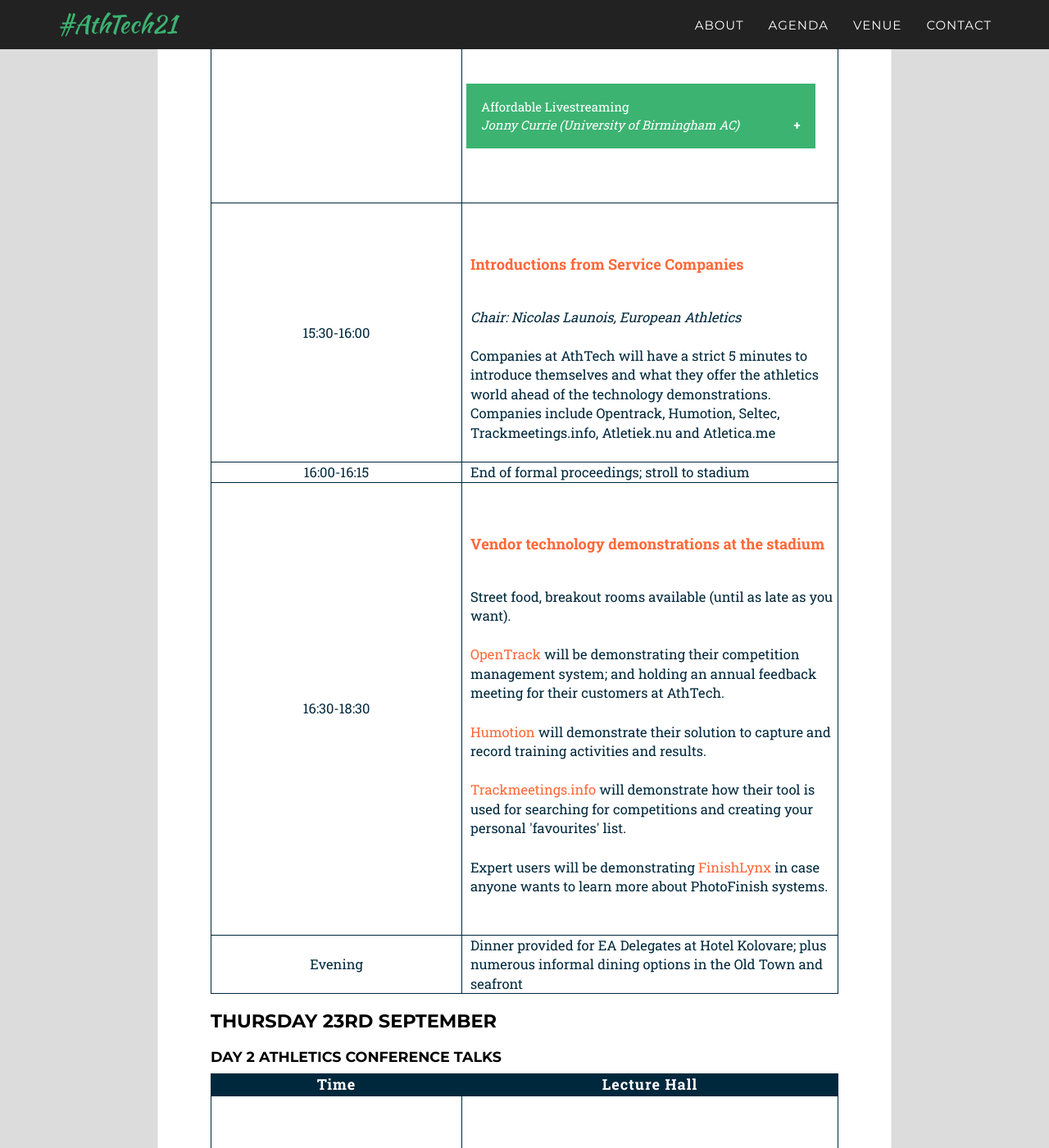
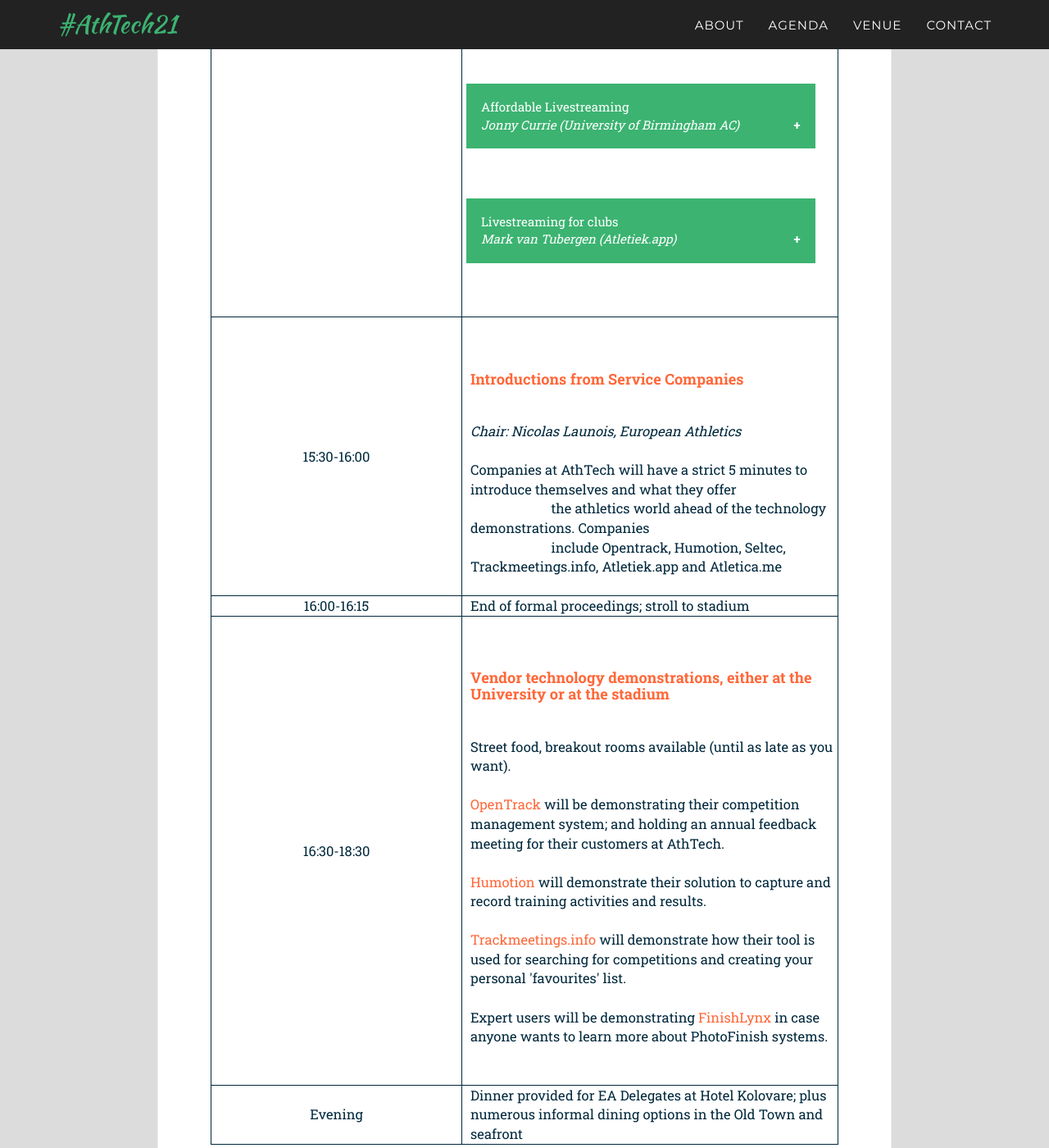
Before and after one commit to openath/athtech, a Jekyll site: the page built from _2021_pages/agenda.html, in a window 1280 px wide and 1400 px high, scrolled down 3927 px. Shown: the whole window at 82% size. Built offline with Jekyll 4.4.1, drawn with Linux system fonts in a browser that asks for light colours; some web fonts are replaced; some of the changed text lies outside the part shown.

Commit message:
Update agenda.html

```diff
--- a/_2021_pages/agenda.html
+++ b/_2021_pages/agenda.html
@@ -198,7 +198,7 @@
                     <td colspan="2">
                         <p><b>Live Broadcast and Streaming</b>
                         <br>Covid has taught us that people want to watch athletics at all levels from low key fixtures up to major championships. We show options available for a range of budgets.
-                        <button class='collapsible'>European Athletics<br><i>To be confirmed</i></button>
+                        <button class='collapsible'>European Athletics<br><i>Speaker to be confirmed</i></button>
                         <div class='content'>
                         <p>Technical set-up for European Athletics live streaming, streaming figures in 2021, and a case study of a specific German language remote production and streaming.</p>
                         </div>
@@ -216,13 +216,20 @@
                         <br>Affordable and accessible livestreaming software is on the rise, and local events are now able to provide live media coverage on a limited budget.
                         <br>A hands-on demonstration will be provided of how high-level but small-scale athletics meetings have been broadcast in the UK using OBS streaming software and OpenTrack TV graphics, as well as a discussion on innovation in the area and how grassroots athletics can be promoted to a wider audience.</p>
                         </div>
+                        <button class='collapsible'>Livestreaming for clubs<br><i>Mark van Tubergen (Atletiek.app)</i></button>
+                        <div class='content'>
+                        <p>How we enable all clubs in The Netherlands and Belgium to provide professional videographics for their livestreams
+                            at no additional costs and almost no extra volunteers.</p>
+                        </div>
                     </td>
                 </tr>
                 <tr>
                     <td>15:30-16:00</td>
                     <td colspan="2">
                         <p><b>Introductions from Service Companies</b></p><br><i>Chair: Nicolas Launois, European Athletics</i>
-                        <br>Companies at AthTech will have a strict 5 minutes to introduce themselves and what they offer the athletics world ahead of the technology demonstrations. Companies include Opentrack, Humotion, Seltec, Trackmeetings.info, Atletiek.nu and Atletica.me
+                        <br>Companies at AthTech will have a strict 5 minutes to introduce themselves and what they offer
+                        the athletics world ahead of the technology demonstrations. Companies
+                        include Opentrack, Humotion, Seltec, Trackmeetings.info, Atletiek.app and Atletica.me
                     </td>
                 </tr>
 
@@ -234,7 +241,7 @@
                 <tr>
                     <td>16:30-18:30</td>
                     <td colspan="2">
-                        <p><b>Vendor technology demonstrations at the stadium</b></p><br>Street food, breakout rooms available (until as late as you want).
+                        <p><b>Vendor technology demonstrations, either at the University or at the stadium</b></p><br>Street food, breakout rooms available (until as late as you want).
                           <br><a href='https://opentrack.run/'>OpenTrack</a> will be demonstrating their competition management system; and holding an annual feedback meeting for their customers at AthTech.
                           <br><a href='https://humotion.net/en/home/'>Humotion</a> will demonstrate their solution to capture and record training activities and results.
                           <br><a href='https://trackmeetings.info/'>Trackmeetings.info</a> will demonstrate how their tool is used for searching for competitions and creating your personal 'favourites' list.
@@ -262,17 +269,19 @@
             </thead>
             <tbody>
                 <tr>
-                    <td>09:00-10:30</td>
+                    <td>09:00-09:15</td>
                     <td>
-                        <p><b>Practical Introductions</b>
-                        <br><i>Duje Bonacci, Andy Robinson</i>
+                        <p><b>Wake-up call and overview of the day!</b>
+                        <br><i>Duje Bonacci</i>
                     </td>
                 </tr>
                 <tr>
                     <td>09:15-10:15</td>
                     <td>
                         <p><b>Keynote 2: <br>Digital Visions - the view from National Federations</b>
-                        <br><br>Panel session with speakers from many countries, presenting briefly on their technology successes and problems, along with a moderated discussion and questions from the floor.
+                        <br><br>Panel session with speakers from many countries, presenting briefly on their technology successes
+                            and problems, along with a moderated discussion and questions from the floor.
+                            <b>Full talks from <b>Netherlands</b> and <b>Germany</b>, brief news from <b>Norway</b>, <b>Bosnia</b> and we hope many more!
                         <br><br>Synthesis at the end - Common needs and areas to collaborate.</p>
                     </td>
                 </tr>
```
